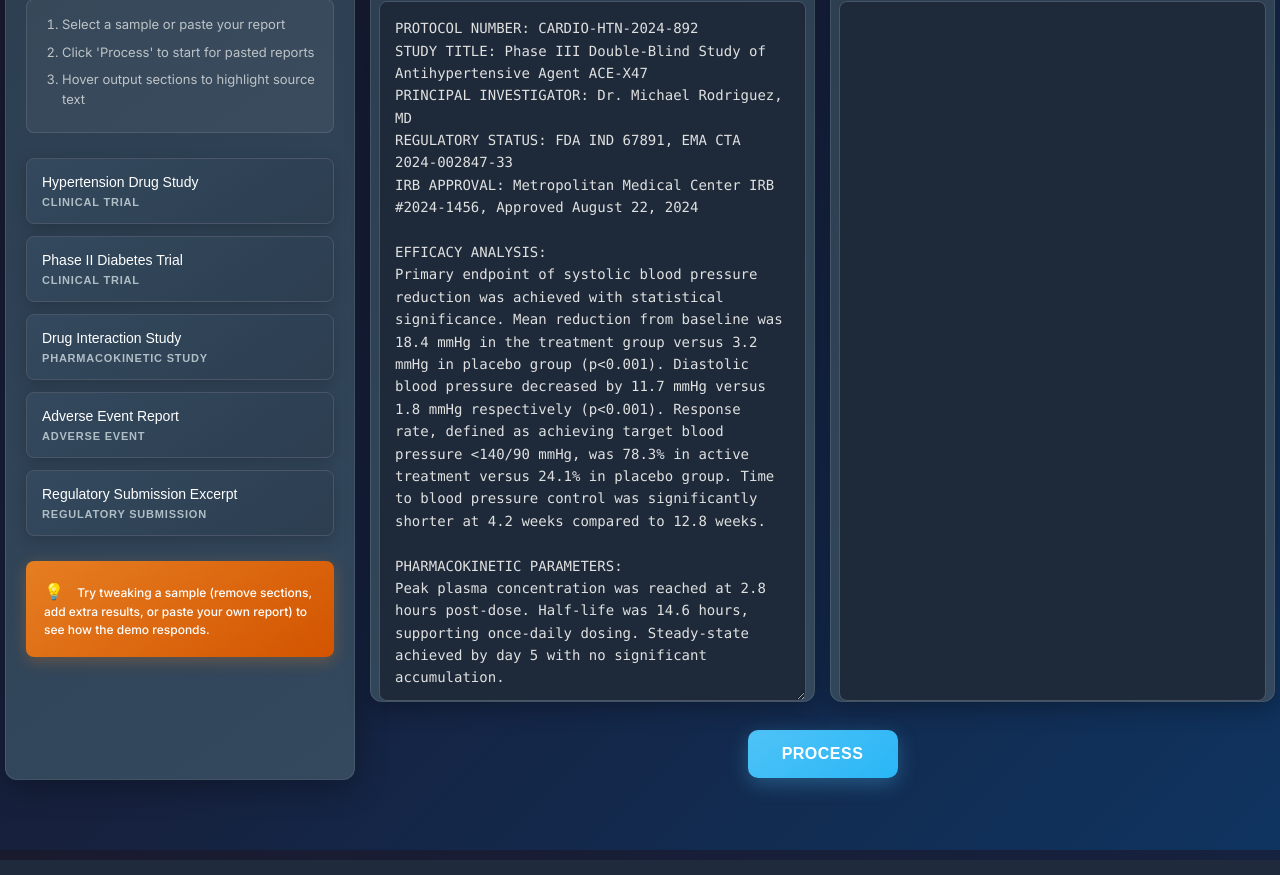
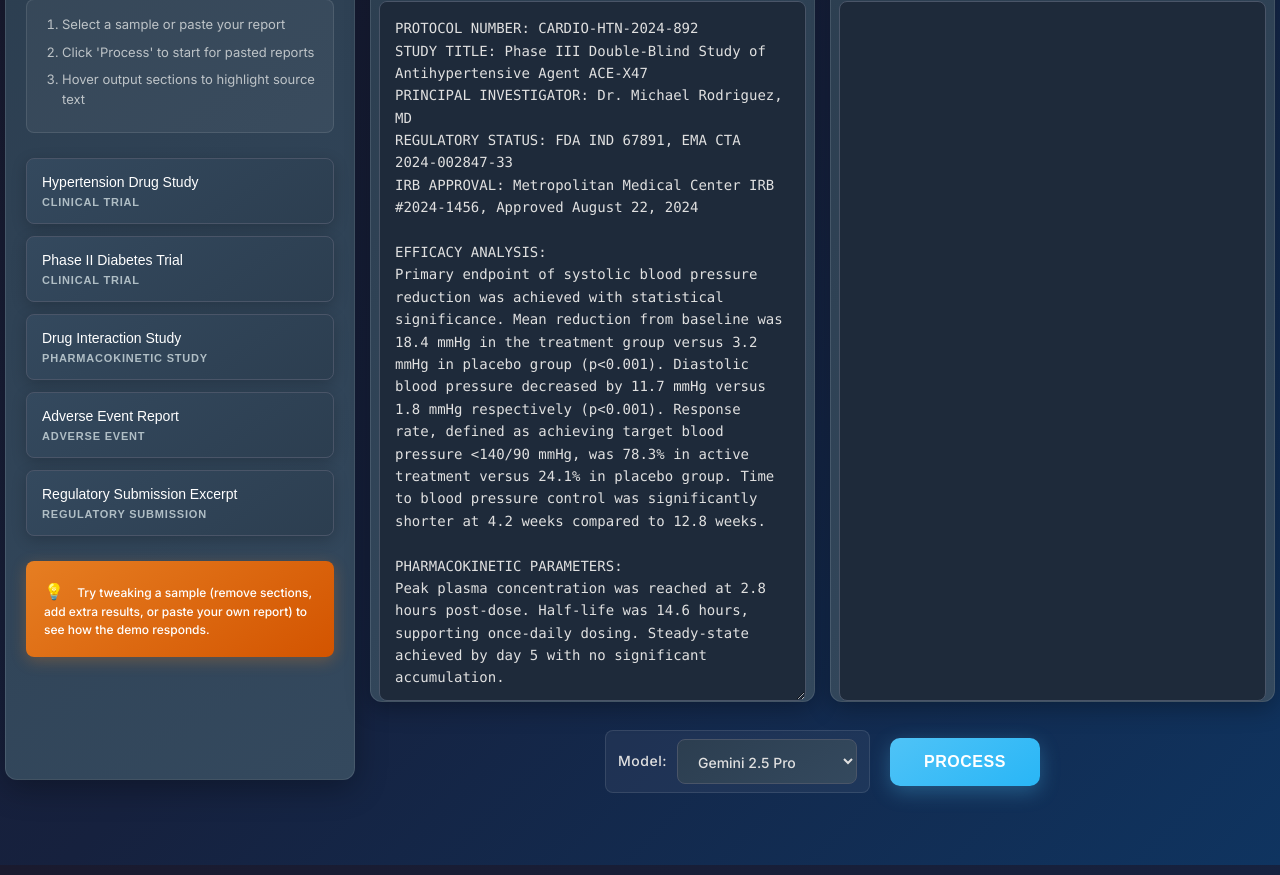
Before and after one commit to 913165/Langextract_input_output, a Flask app: page / in a window 1280 px wide. Shown: the part 290-1165 px from the top of the page. Run offline with Flask 3, Linux system fonts and the light colour scheme.

Commit message:
updaertd with model dropdown

```diff
--- a/app.py
+++ b/app.py
@@ -59,14 +59,18 @@
         data = request.get_json()
         input_text = data.get("text", "")
         examples_type = data.get("examples_type", "medical")
+        model_id = data.get("model_id", "gemini-2.5-pro")  # Default to current config model
 
         if not input_text:
             return jsonify({"error": "No input text provided."}), 400
 
-        # Extract entities with selected examples type
+        print(f"Processing with model: {model_id}")
+
+        # Extract entities with selected examples type and model
         result = extraction_service.extract_entities(
             input_text,
-            examples_type=examples_type
+            examples_type=examples_type,
+            model_id=model_id
         )
 
         # Save results
@@ -80,7 +84,8 @@
             "result": {"extractions": extractions},
             "message": f"Extraction completed and saved to {Config.OUTPUT_FILENAME}",
             "extractions_count": extractions_count,
-            "examples_type": examples_type
+            "examples_type": examples_type,
+            "model_used": model_id
         })
 
     except ValueError as e:
--- a/static/app.js
+++ b/static/app.js
@@ -188,6 +188,7 @@
     const outputContent = document.getElementById('outputContent');
     const sourceMapping = document.getElementById('sourceMapping');
     const processBtn = document.getElementById('processBtn');
+    const modelSelect = document.getElementById('modelSelect');
 
     if (!inputText.trim()) {
         outputContent.innerHTML = '<p style="color: #888;">Please enter some text.</p>';
@@ -200,15 +201,19 @@
     sourceMapping.classList.remove('visible');
 
     try {
-        // Get document type selection
+        // Get document type selection and selected model
         const { examplesType } = getDocumentType();
+        const selectedModel = modelSelect.value;
+
+        console.log(`Processing with model: ${selectedModel}`);
 
         const response = await fetch('/predict', {
             method: 'POST',
             headers: { 'Content-Type': 'application/json' },
             body: JSON.stringify({
                 text: inputText,
-                examples_type: examplesType
+                examples_type: examplesType,
+                model_id: selectedModel
             })
         });
 
@@ -222,8 +227,8 @@
         // Process and display the results
         displayExtractions(inputText, data.result);
 
-        // Show success message with extraction count and type info
-        let message = `Extraction completed! Found ${data.extractions_count} entities.`;
+        // Show success message with extraction count, type info, and model used
+        let message = `Extraction completed! Found ${data.extractions_count} entities using ${selectedModel}.`;
         if (data.examples_type) {
             message += ` (Examples: ${data.examples_type})`;
         }
@@ -656,3 +661,47 @@
 
     return highlightedText;
 }
+
+// Get the currently selected model
+function getCurrentModel() {
+    const modelSelect = document.getElementById('modelSelect');
+    return modelSelect ? modelSelect.value : 'gemini-2.5-pro';
+}
+
+// Update model display when selection changes
+function updateModelDisplay() {
+    const modelSelect = document.getElementById('modelSelect');
+    if (modelSelect) {
+        const selectedModel = modelSelect.value;
+        console.log(`Model changed to: ${selectedModel}`);
+
+        // You can add additional UI updates here if needed
+        // For example, updating a status indicator or showing model capabilities
+    }
+}
+
+// Add event listener for model selection changes
+document.addEventListener('DOMContentLoaded', function() {
+    const modelSelect = document.getElementById('modelSelect');
+    const modelSelection = document.querySelector('.model-selection');
+
+    if (modelSelect) {
+        modelSelect.addEventListener('change', updateModelDisplay);
+
+        // Add focus/blur events for visual feedback
+        modelSelect.addEventListener('focus', function() {
+            if (modelSelection) {
+                modelSelection.classList.add('active');
+            }
+        });
+
+        modelSelect.addEventListener('blur', function() {
+            if (modelSelection) {
+                modelSelection.classList.remove('active');
+            }
+        });
+
+        // Log initial model selection
+        console.log(`Initial model selected: ${modelSelect.value}`);
+    }
+});
--- a/static/style.css
+++ b/static/style.css
@@ -338,7 +338,68 @@
 .button-container {
     display: flex;
     justify-content: center;
+    align-items: center;
+    gap: 20px;
     margin: 10px 0 0 0; /* Only top margin, no bottom */
+}
+
+/* Model selection styling */
+.model-selection {
+    display: flex;
+    align-items: center;
+    gap: 10px;
+    background: rgba(255, 255, 255, 0.05);
+    padding: 8px 12px;
+    border-radius: 8px;
+    border: 1px solid rgba(255, 255, 255, 0.1);
+}
+
+.model-label {
+    color: #e0e0e0;
+    font-size: 14px;
+    font-weight: 500;
+    letter-spacing: 0.5px;
+    white-space: nowrap;
+}
+
+.model-dropdown {
+    background: linear-gradient(145deg, #2c3e50 0%, #34495e 100%);
+    border: 1px solid #4a5568;
+    border-radius: 8px;
+    color: #e0e0e0;
+    padding: 12px 16px;
+    font-size: 14px;
+    font-weight: 500;
+    cursor: pointer;
+    transition: all 0.3s ease;
+    min-width: 180px;
+    outline: none;
+    font-family: 'Inter', 'Segoe UI', Tahoma, Geneva, Verdana, sans-serif;
+    position: relative;
+}
+
+.model-dropdown:hover {
+    border-color: #4fc3f7;
+    box-shadow: 0 0 15px rgba(79, 195, 247, 0.2);
+    transform: translateY(-1px);
+}
+
+.model-dropdown:focus {
+    border-color: #4fc3f7;
+    box-shadow: 0 0 20px rgba(79, 195, 247, 0.3);
+    transform: translateY(-1px);
+}
+
+.model-dropdown option {
+    background: #2c3e50;
+    color: #e0e0e0;
+    padding: 8px;
+}
+
+/* Add a subtle glow effect to show the model selection is active */
+.model-selection.active {
+    border-color: #4fc3f7;
+    box-shadow: 0 0 10px rgba(79, 195, 247, 0.1);
 }
 
 /* Process button styling */
--- a/templates/index.html
+++ b/templates/index.html
@@ -111,8 +111,21 @@
                     </section>
                 </div>
 
-                <!-- Process Button -->
+                <!-- Process Button and Model Selection -->
                 <div class="button-container">
+                    <div class="model-selection">
+                        <label for="modelSelect" class="model-label">Model:</label>
+                        <select id="modelSelect" class="model-dropdown">
+                            <option value="gemini-2.5-pro" selected>Gemini 2.5 Pro</option>
+                            <option value="gemini-2.0-pro">Gemini 2.0 Pro</option>
+                            <option value="gemini-1.5-pro">Gemini 1.5 Pro</option>
+                            <option value="gemini-1.5-flash">Gemini 1.5 Flash</option>
+                            <option value="claude-3-5-sonnet">Claude 3.5 Sonnet</option>
+                            <option value="claude-3-opus">Claude 3 Opus</option>
+                            <option value="gpt-4o">GPT-4o</option>
+                            <option value="gpt-4-turbo">GPT-4 Turbo</option>
+                        </select>
+                    </div>
                     <button id="processBtn" type="button">
                         Process
                     </button>
```
Also changed, not shown: extraction_service.py (+6 -2 lines), 1 other file.
